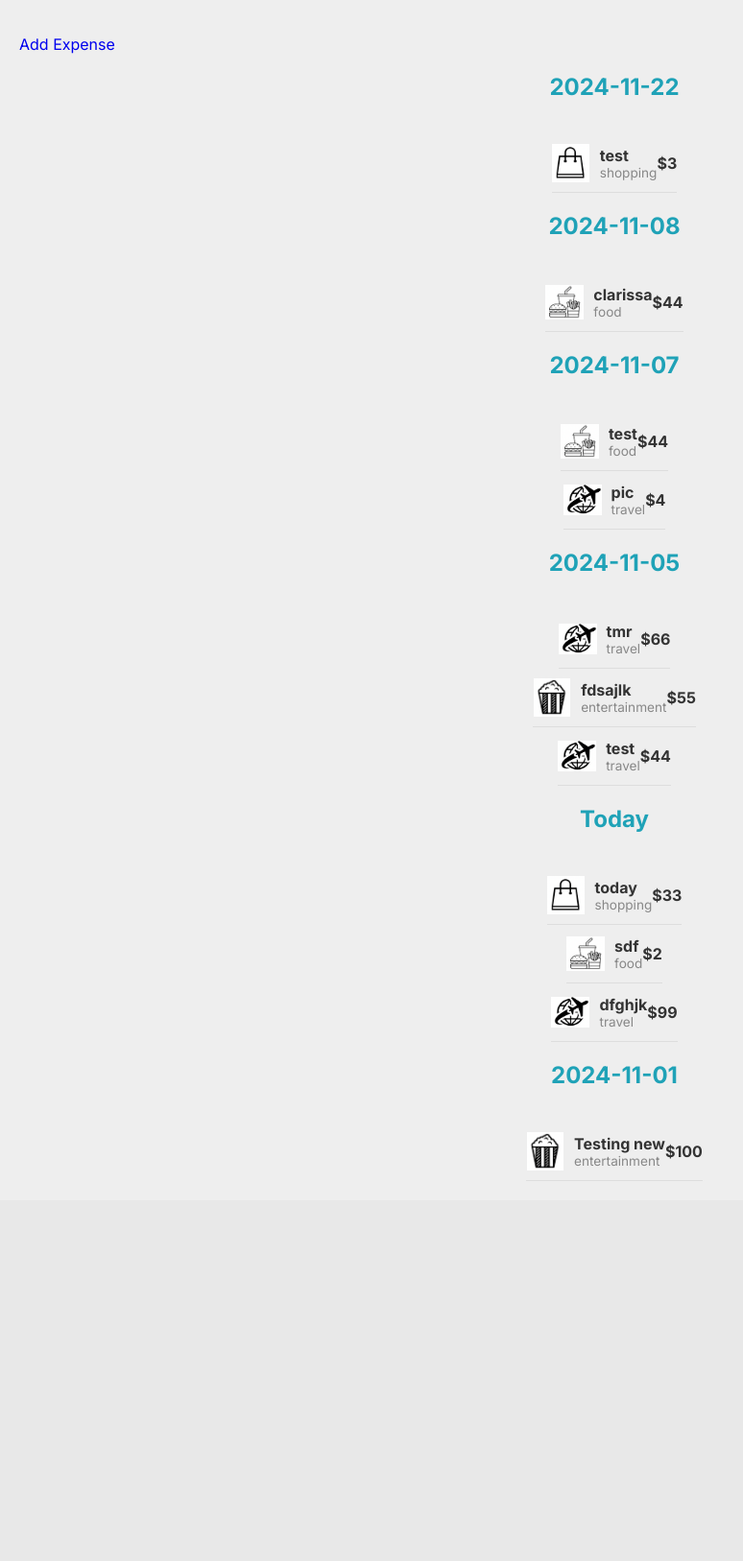
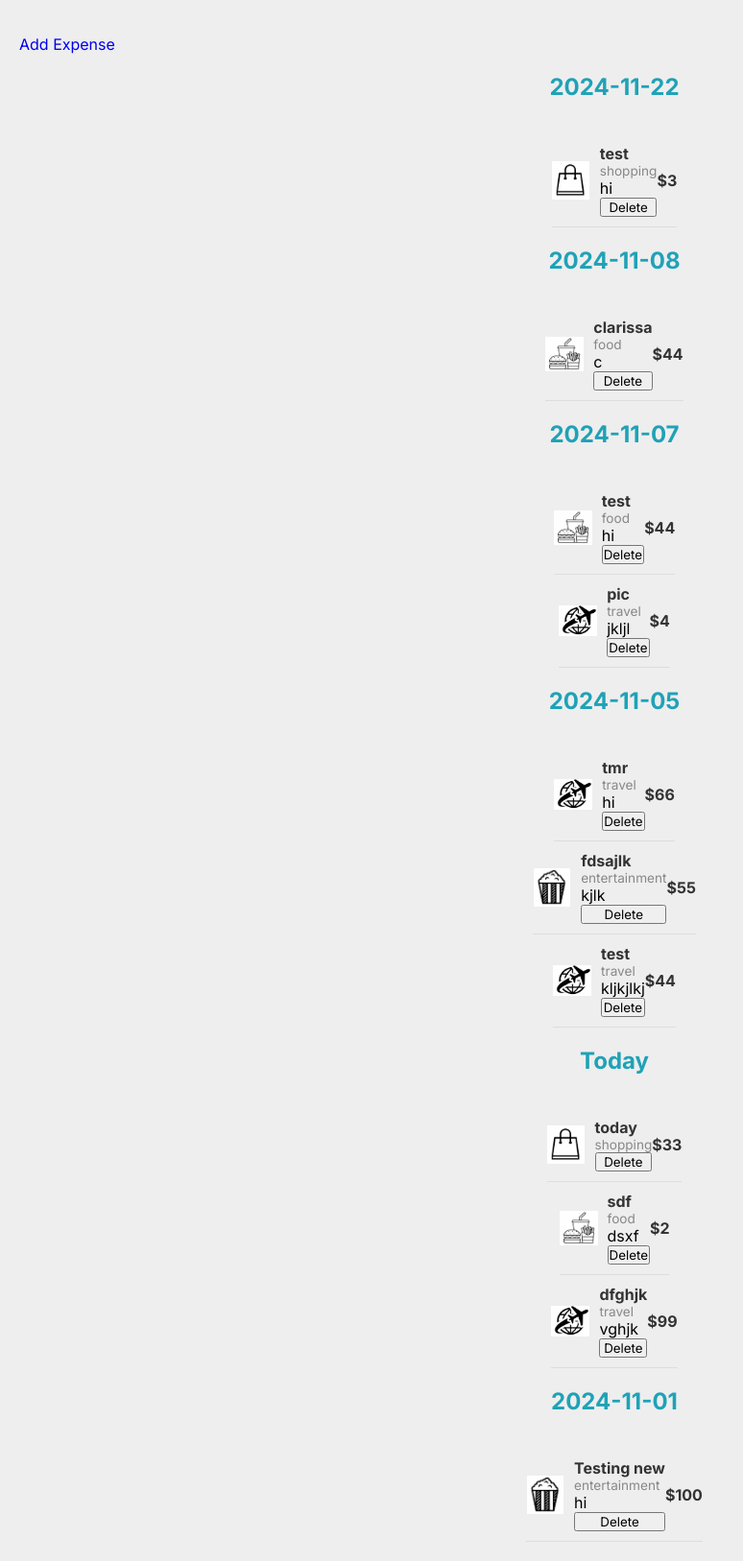
Before and after one commit to chelsnn/Budget-App, a Flask app: page /expenses in a window 1280 px wide. Shown: the part 148-1775 px from the top of the page at 96% size, without its empty margins (0-774 px from the left). Before the commit the page ends 1368 px from the top, so only its background shows below. Run offline with Flask 3, Linux system fonts and the light colour scheme; a user stored in the database is signed in; data comes from the database, SQL or seed files in the repository.

Commit message:
progress on delete expenses

```diff
--- a/app.py
+++ b/app.py
@@ -250,6 +250,13 @@ def add_expense():
     conn.commit()
     conn.close()
 
+@app.route('/delete/<int:expense_id>', methods=['POST'])
+def delete_expense(expense_id):
+    conn = get_db_connection()  # Open a new database connection
+    conn.execute('DELETE FROM expenses_details WHERE expense_id = ?', (expense_id,))
+    conn.commit()
+    conn.close()  # Close the database connection
+    return redirect(url_for('expenses'))
 
 def get_expenses():
     conn = get_db_connection()
--- a/templates/expenses.html
+++ b/templates/expenses.html
@@ -107,6 +107,9 @@
                             <div class="expense-details">
                                 <p class="expense-title">{{ expense['expenseName'] }}</p>
                                 <p class="expense-category">{{ expense['category'] }}</p>
+                                <p class="expense-notes">{{ expense['notes'] }}</p>
+                                <button onclick="deleteExpense(expense['expense_id'])">Delete</button>
+
                             </div>
                         </div>
                         <div class="expense-amount">${{ expense['amount'] }}</div>
```
